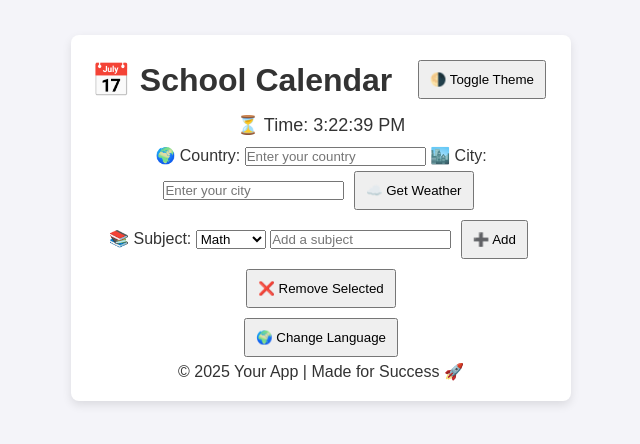
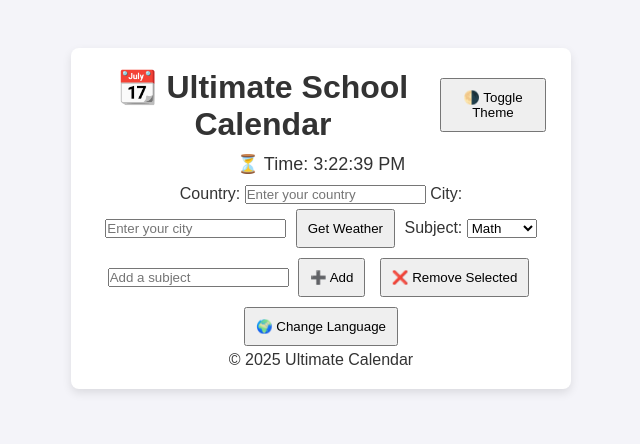
Before and after one commit to ItsTurtle85/School-Calander, a plain HTML site: page index.html in a window 1280 px wide. Shown: the part 182-626 px from the top of the page, without its empty margins (319-959 px from the left). Drawn offline with Linux system fonts and the light colour scheme.

Commit message:
Update index.html

```diff
--- a/index.html
+++ b/index.html
@@ -3,13 +3,14 @@
 <head>
     <meta charset="UTF-8">
     <meta name="viewport" content="width=device-width, initial-scale=1.0">
-    <title>School Calendar - The Best Ever</title>
+    <title>Ultimate School Calendar</title>
     <link rel="stylesheet" href="styles.css">
+    <script defer src="script.js"></script>
 </head>
 <body>
     <div class="container">
         <header>
-            <h1 id="greeting">📅 School Calendar</h1>
+            <h1>📆 Ultimate School Calendar</h1>
             <button id="themeToggle">🌗 Toggle Theme</button>
         </header>
 
@@ -17,32 +18,26 @@
         <div id="weatherInfo"></div>
 
         <main>
-            <div class="location-inputs">
-                <label for="country">🌍 Country:</label>
+            <label for="country">Country:</label>
             <input type="text" id="country" placeholder="Enter your country">
 
-                <label for="city">🏙️ City:</label>
+            <label for="city">City:</label>
             <input type="text" id="city" placeholder="Enter your city">
-                <button id="getWeather">☁️ Get Weather</button>
-            </div>
+            <button id="getWeather">Get Weather</button>
 
-            <div class="subject-section">
-                <label for="subjectSelect">📚 Subject:</label>
+            <label for="subjectSelect">Subject:</label>
             <select id="subjectSelect"></select>
 
             <input type="text" id="customSubject" placeholder="Add a subject">
             <button id="addSubject">➕ Add</button>
             <button id="removeSubject">❌ Remove Selected</button>
-            </div>
 
             <button id="changeLanguageBtn">🌍 Change Language</button>
         </main>
 
         <footer>
-            <p>&copy; 2025 Your App | Made for Success 🚀</p>
+            <p>&copy; 2025 Ultimate Calendar</p>
         </footer>
     </div>
-
-    <script src="script.js"></script>
 </body>
 </html>
```
Lines whose indentation alone changed are shown as unchanged.
